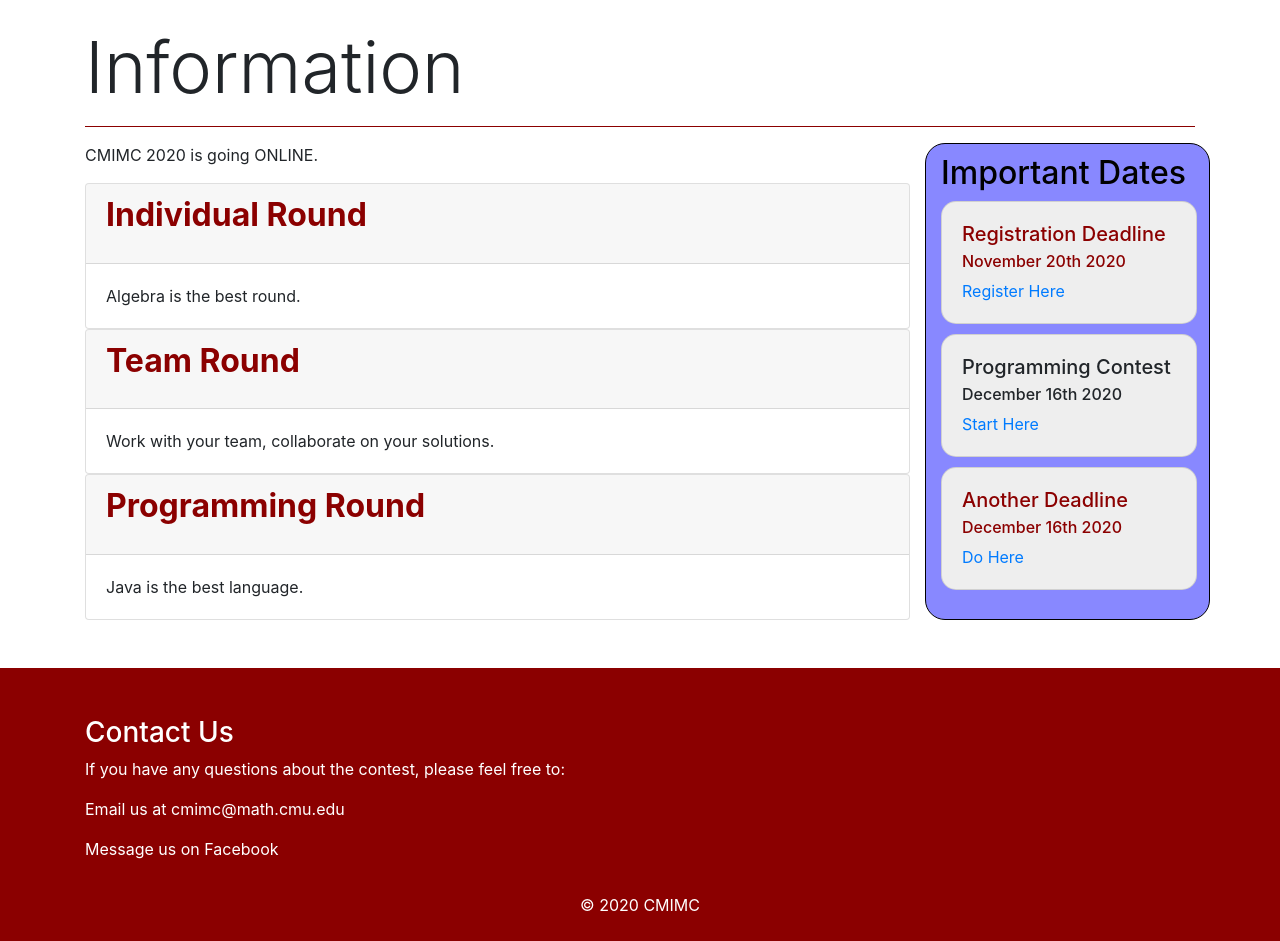
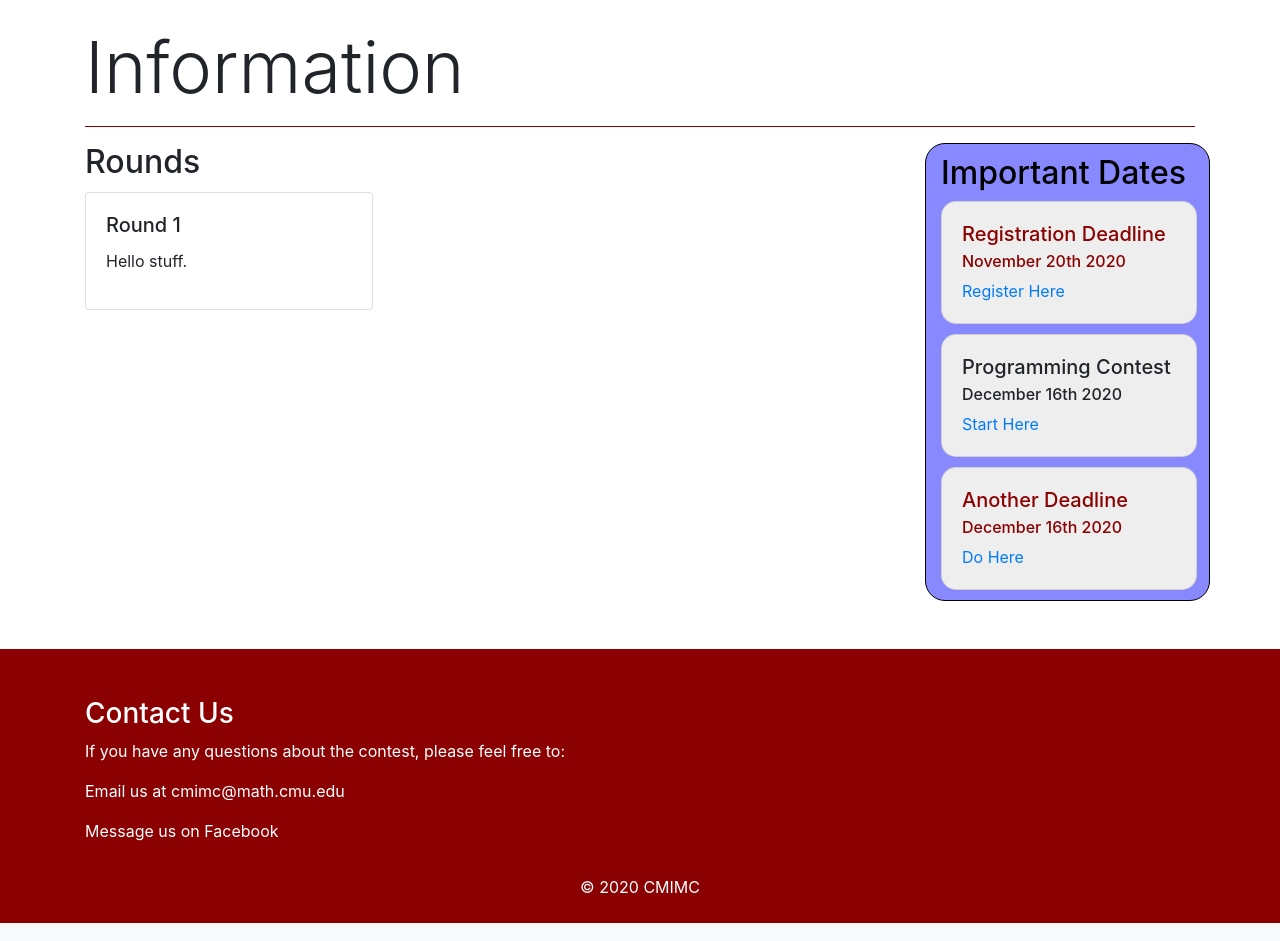
Before and after one commit to pshen24/cmimc-online, a Django app: page /info in a window 1280 px wide. Shown: the part 56-997 px from the top of the page. Run offline with Django 3.2, Linux system fonts and the light colour scheme; parts of the project's set-up code (start-up, migrations or seed data) failed here and were passed over; some libraries are stand-ins or nearby versions.

Commit message:
Changed cards

```diff
--- a/templates/general_info.html
+++ b/templates/general_info.html
@@ -7,55 +7,14 @@
 
         <div class="row justify-content-between">
             <div class="col-9">
-                <p>
-                    CMIMC 2020 is going ONLINE.
-                </p>
+                <h2>Rounds</h2>
                 <div style="margin-top: 10px">
-                    <div class="card">
-                        <div class="card-header" id="headingOne">
-                            <h2 class="mb-0">
-                                <p style="color: darkred; font-weight: bold">
-                                    Individual Round
-                                </p>
-                            </h2>
+                    <div class="card" style="width: 18rem; margin-inside: 20px;">
+                        <div class="card-body">
+                            <h5 class="card-title">Round 1</h5>
+                            <p>Hello stuff.</p>
                         </div>
 
-                        <div id="collapseOne" class="collapse show" aria-labelledby="headingOne"
-                             data-parent="#accordionExample">
-                            <div class="card-body">
-                                Algebra is the best round.
-                            </div>
-                        </div>
-                    </div>
-                    <div class="card">
-                        <div class="card-header" id="headingTwo">
-                            <h2 class="mb-0">
-                                <p style="color: darkred; font-weight: bold">
-                                    Team Round
-                                </p>
-                            </h2>
-                        </div>
-                        <div id="collapseTwo" class="collapse show" aria-labelledby="headingTwo"
-                             data-parent="#accordionExample">
-                            <div class="card-body">
-                                Work with your team, collaborate on your solutions.
-                            </div>
-                        </div>
-                    </div>
-                    <div class="card">
-                        <div class="card-header" id="headingThree">
-                            <h2 class="mb-0">
-                                <p style="color: darkred; font-weight: bold">
-                                    Programming Round
-                                </p>
-                            </h2>
-                        </div>
-                        <div id="collapseThree" class="collapse show" aria-labelledby="headingThree"
-                             data-parent="#accordionExample">
-                            <div class="card-body">
-                                Java is the best language.
-                            </div>
-                        </div>
                     </div>
                 </div>
             </div>
```
